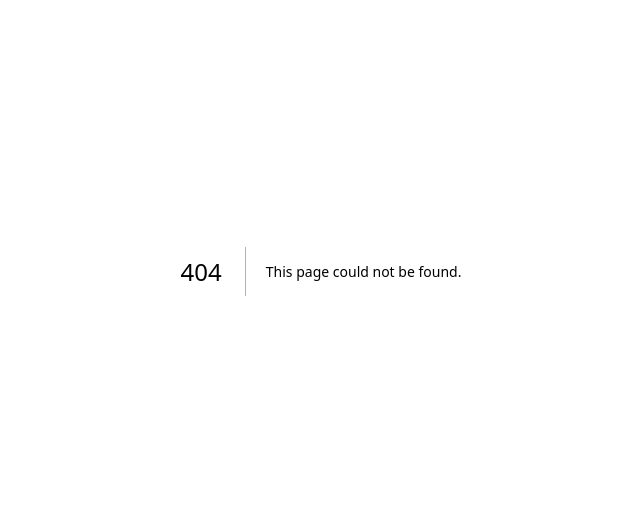
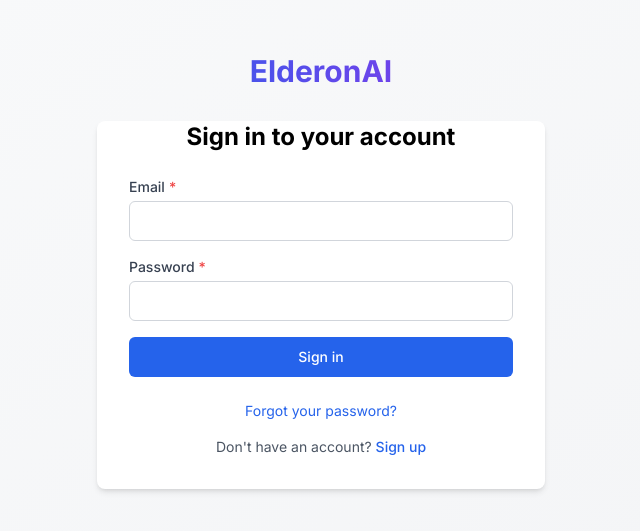
Before and after one commit to KenyanRedwoods01/Elderon, a Next.js app in the folder apps/web/: page /login in a window 1280 px wide. Before the commit this address had no page. Shown: the part 129-660 px from the top of the page, without its empty margins (319-959 px from the left). Built offline with nearby package versions, Linux system fonts and the light colour scheme; no server answers.

Commit message:
Auto-commit: Agent tool execution

```diff
--- /dev/null
+++ b/apps/web/src/app/(auth)/login/page.tsx
@@ -0,0 +1,98 @@
+'use client';
+
+import { useState } from 'react';
+import { useRouter } from 'next/navigation';
+import Link from 'next/link';
+import { useForm } from 'react-hook-form';
+import { zodResolver } from '@hookform/resolvers/zod';
+import { z } from 'zod';
+import { Button, Input, Card, CardContent } from '@elderonai/ui';
+import { api } from '@/lib/api';
+import { setToken } from '@/lib/auth';
+
+const loginSchema = z.object({
+  email: z.string().email('Invalid email address'),
+  password: z.string().min(8, 'Password must be at least 8 characters'),
+});
+
+type LoginFormData = z.infer<typeof loginSchema>;
+
+export default function LoginPage() {
+  const router = useRouter();
+  const [error, setError] = useState('');
+  const [isLoading, setIsLoading] = useState(false);
+
+  const {
+    register,
+    handleSubmit,
+    formState: { errors },
+  } = useForm<LoginFormData>({
+    resolver: zodResolver(loginSchema),
+  });
+
+  const onSubmit = async (data: LoginFormData) => {
+    try {
+      setIsLoading(true);
+      setError('');
+
+      const response = await api.post('/api/auth/login', data);
+      const { token } = response.data;
+
+      setToken(token);
+      router.push('/dashboard');
+    } catch (err: any) {
+      setError(err.response?.data?.error || 'Login failed. Please try again.');
+    } finally {
+      setIsLoading(false);
+    }
+  };
+
+  return (
+    <Card variant="elevated">
+      <CardContent className="p-8">
+        <h2 className="text-2xl font-bold text-center mb-6">Sign in to your account</h2>
+
+        <form onSubmit={handleSubmit(onSubmit)} className="space-y-4">
+          <Input
+            label="Email"
+            type="email"
+            {...register('email')}
+            error={errors.email?.message}
+            required
+          />
+
+          <Input
+            label="Password"
+            type="password"
+            {...register('password')}
+            error={errors.password?.message}
+            required
+          />
+
+          {error && (
+            <div className="p-3 bg-red-50 border border-red-200 rounded-md text-sm text-red-600">
+              {error}
+            </div>
+          )}
+
+          <Button type="submit" className="w-full" loading={isLoading}>
+            Sign in
+          </Button>
+        </form>
+
+        <div className="mt-6 text-center text-sm">
+          <Link href="/forgot-password" className="text-blue-600 hover:text-blue-700">
+            Forgot your password?
+          </Link>
+        </div>
+
+        <div className="mt-4 text-center text-sm text-gray-600">
+          Don't have an account?{' '}
+          <Link href="/register" className="text-blue-600 hover:text-blue-700 font-medium">
+            Sign up
+          </Link>
+        </div>
+      </CardContent>
+    </Card>
+  );
+}
```
